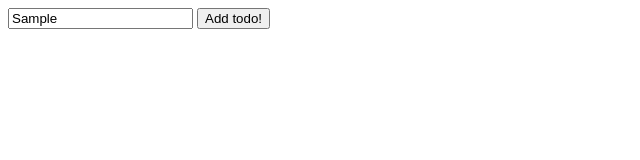
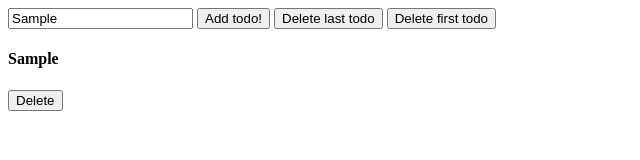
Before and after one commit to shiivankiit/Harkirat-Bhaiya-Cohort, a plain HTML site: page Javascript/week3.2/advdom.html in a window 1280 px wide. Both pictures are taken after typing "Sample" into the empty fields and a click on the button "Add todo!". Shown: the whole page, without its empty margins (0-640 px from the left). Drawn offline with Linux system fonts and the light colour scheme.

Commit message:
Dom advance

```diff
--- a/Javascript/week3.2/advdom.html
+++ b/Javascript/week3.2/advdom.html
@@ -25,26 +25,69 @@
 
 
 <!-- State nd components -->
+ <!--
+   State :: refer to data that our application uses.
+   Components :: are a function or a piece of code that takes your state and return dom elements.
+   it takes your state and work with it.
+ -->
+   <!--
+         What does state derived frontend means.
+         We have to create the state varible and update the state variable and the frontend will be derived from it.
+  -->
 
 <body>
   <input type="text"></input>
   <button onclick="addTodo()">Add todo!</button>
+  <button onClick="deleteLastTodo()">Delete last todo</button>
+  <button onclick="deleteFirstTodo()">Delete first todo</button>
+  <!-- putting all the todo inside this div -->
+  <div id="todos"></div>
   <script>
-    let todos = [];
-    function addTodo() {
+    //Basially you just need to upadte the state or variable changes will displayed with the help of framework.
+    //just update the todos array i will put the changes on the dom.
+    let todos = [];//store all the todos and act like a state in react.
+
+
+    //updating the state variable.
+    function addTodo(){
       todos.push({
-        title: document.querySelector("input").value
+        title:document.querySelector("input").value
       })
-      render();
+      render() //updates the ui at every time.
+    }
+    function deleteLastTodo(){
+      todos.splice(todos.length-1,1)//removes the last elem from arr.
+      render()
     }
 
-    function deleteTodo() {
-
-      render();
+    function deleteFirstTodo(){
+      todos.splice(0,1)//removes the first elem from the arr.
+      render()
     }
 
+    function createTodoComponent(todo){
+       const  div = document.createElement("div");
+           const h4=document.createElement("h4");
+           const btn = document.createElement("button");
+           h4.innerHTML=todo.title;
+           btn.innerHTML="Delete";
+           div.append(h4);
+           div.append(btn);
+           return div;
+    }
+    //react
     function render() {
-
+      document.querySelector("#todos").innerHTML="";//clear all current todos from the UI.(innerHTML="");
+      //we use for loop for every element in the array.
+      for(let i=0; i<todos.length; i++){
+           const element = createTodoComponent(todos[i]);
+           //we are creating a div to place content inside them
+           document.querySelector("#todos").appendChild(element);
     }
+    }
+    //For each item:
+    //Calls createTodoComponent() to make a DOM element.
+    //Appends it to the #todos container.
   </script>
 </body>
+<!-- 1.04.58 -->
```
